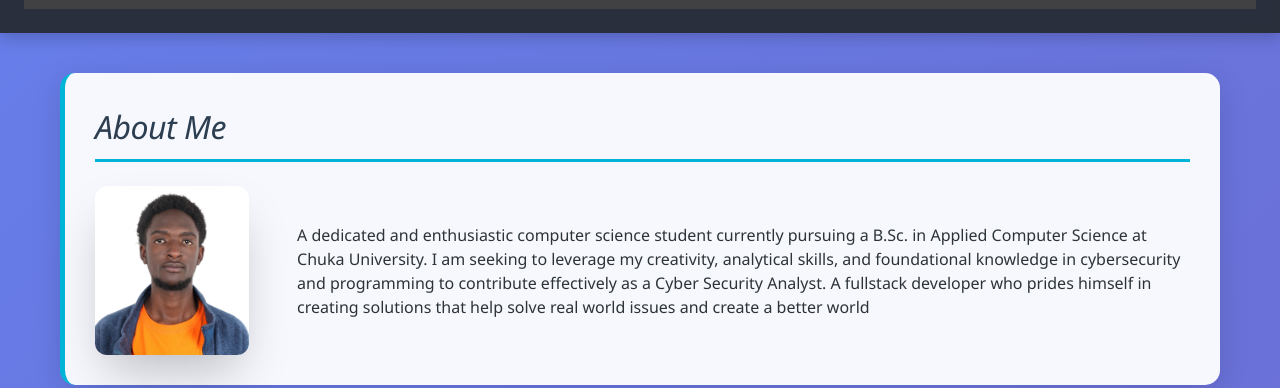
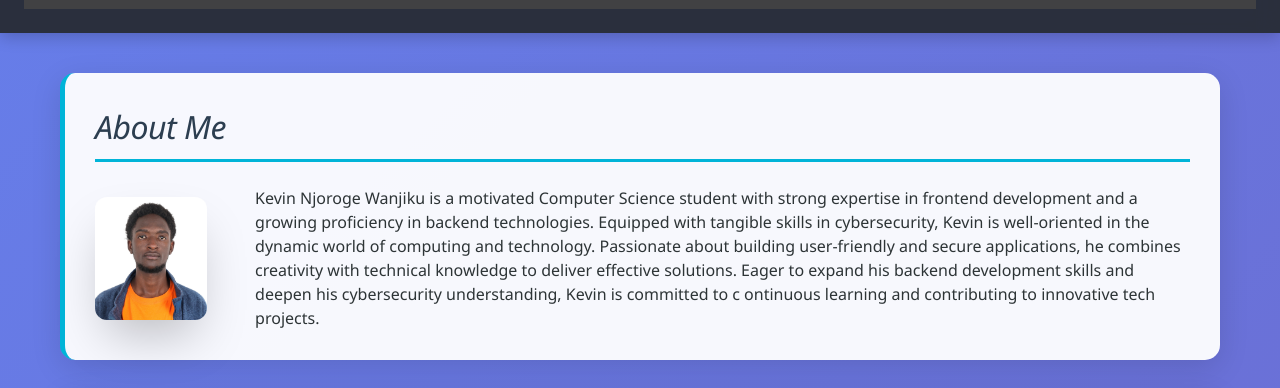
Before and after one commit to kevinnjoroge-w/portfolio, a plain HTML site: page index.html in a window 1280 px wide. Shown: the part 130-518 px from the top of the page. Drawn offline with nearby package versions, Linux system fonts and the light colour scheme.

Commit message:
i have been thinking

```diff
--- a/index.html
+++ b/index.html
@@ -49,12 +49,12 @@
                 <div class="md:w-1/2">
                     <img src="src /IMG-20241230-WA0118.jpg" alt="kevin" class="rounded-xl shadow-2xl w-full h-auto">
                 </div>
-                <p>A dedicated and enthusiastic computer science student currently pursuing a B.Sc. in Applied
-                    Computer Science at Chuka University. I am seeking to leverage my creativity, analytical skills,
-                    and foundational knowledge in cybersecurity and programming to contribute effectively as a Cyber
-                    Security Analyst. A fullstack developer who prides himself in creating solutions that help solve
-                    real
-                    world issues and create a better world </p>
+                <p>Kevin Njoroge Wanjiku is a motivated Computer Science student with strong expertise in frontend development
+                     and a growing proficiency in backend technologies. Equipped with tangible skills in cybersecurity,
+                     Kevin is well-oriented in the dynamic world of computing and technology. Passionate about building user-friendly
+                     and secure applications, he combines creativity with technical knowledge to deliver effective solutions.
+                     Eager to expand his backend development skills and deepen his cybersecurity understanding, Kevin is committed to c
+                     ontinuous learning and contributing to innovative tech projects.</p>
         </section>
 
         <section id="Education">
```
